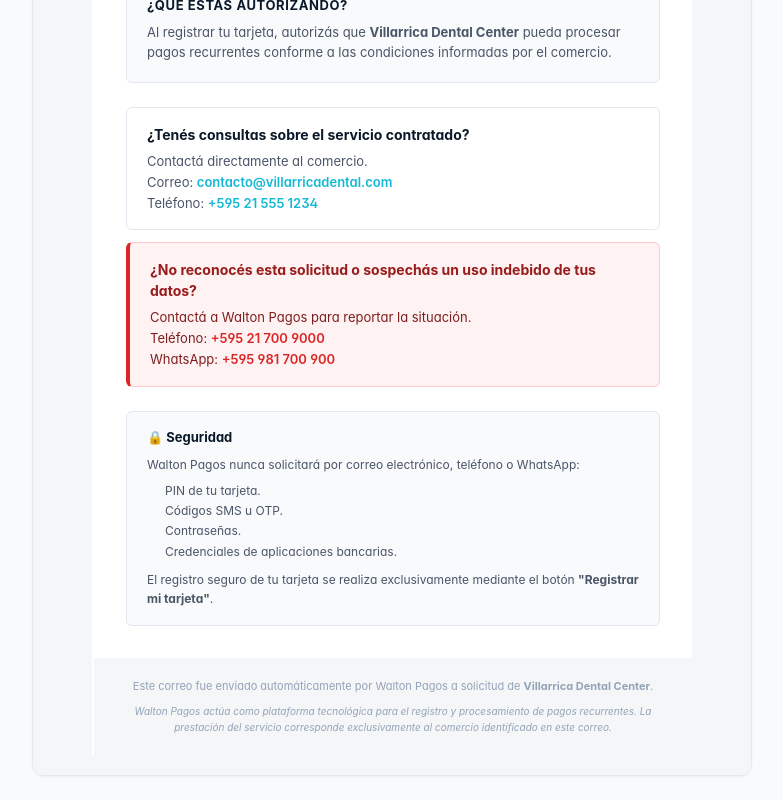
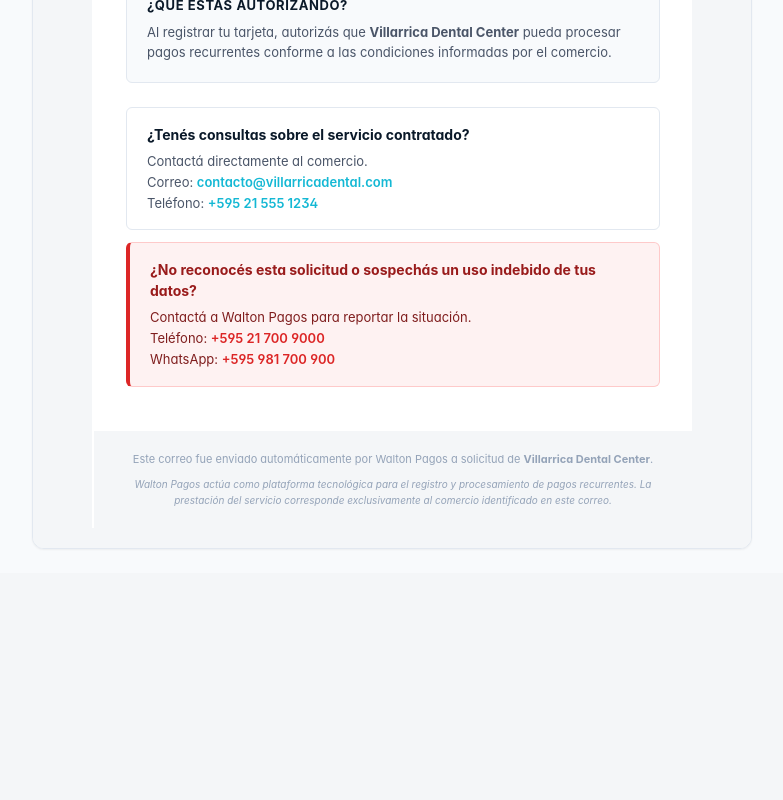
Before and after one commit to mvillasboa/paylink-builder, a React (Vite) app: page /email-preview in a window 1280 px wide. Shown: the part 867-1667 px from the top of the page, without its empty margins (248-1031 px from the left). After the commit the page ends 1440 px from the top, so only its background shows below. Built offline with nearby package versions, Linux system fonts and the light colour scheme; the HTML template or start-up script is replaced by a standard one.

Commit message:
Changes
Co-authored-by: mvillasboa <48324753+mvillasboa@users.noreply.github.com>

```diff
--- a/src/pages/EmailPreview.tsx
+++ b/src/pages/EmailPreview.tsx
@@ -150,22 +150,6 @@ const emailTemplates: Record<string, string> = {
                   WhatsApp: <a href="tel:[WHATSAPP_WALTON]" style="color: #dc2626; text-decoration: none; font-weight: 600;">[WHATSAPP_WALTON]</a>
                 </p>
               </div>
-
-              <div class="security-box" style="background-color: #f8fafc; border: 1px solid #e2e8f0; border-radius: 6px; padding: 16px 20px; margin: 24px 0 0 0;">
-                <p class="security-title" style="color: #0a1929; font-size: 13px; font-weight: 700; margin: 0 0 8px 0;">🔒 Seguridad</p>
-                <p class="security-text" style="color: #4a5568; font-size: 12px; line-height: 1.6; margin: 0;">
-                  Walton Pagos nunca solicitará por correo electrónico, teléfono o WhatsApp:
-                </p>
-                <ul class="security-list" style="color: #4a5568; font-size: 12px; line-height: 1.7; margin: 6px 0 8px 0; padding-left: 18px;">
-                  <li>PIN de tu tarjeta.</li>
-                  <li>Códigos SMS u OTP.</li>
-                  <li>Contraseñas.</li>
-                  <li>Credenciales de aplicaciones bancarias.</li>
-                </ul>
-                <p class="security-text" style="color: #4a5568; font-size: 12px; line-height: 1.6; margin: 0;">
-                  El registro seguro de tu tarjeta se realiza exclusivamente mediante el botón <strong>"Registrar mi tarjeta"</strong>.
-                </p>
-              </div>
             </td>
           </tr>
           <tr>
```
